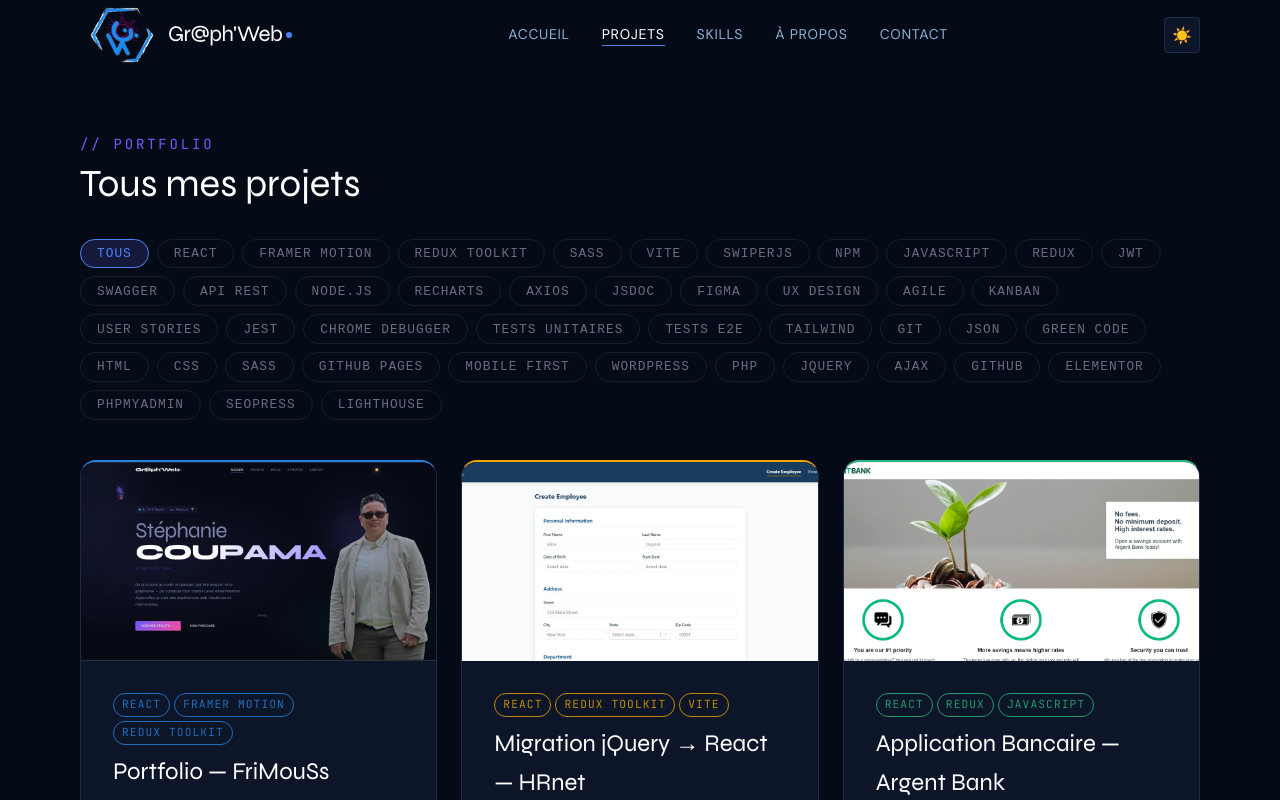
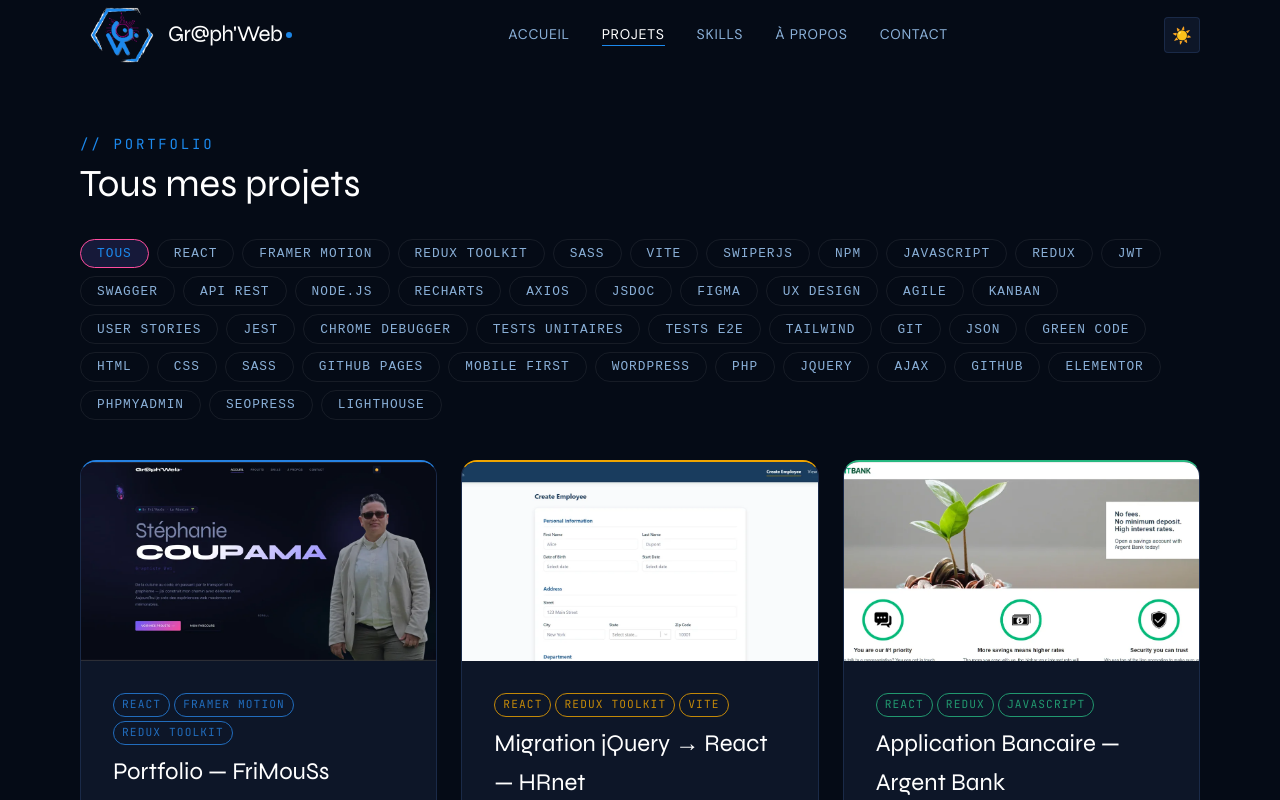
Before and after one commit to ByFrimouss/portfolio-react, a React (Vite) app: page /projects in a window 1280 px wide. Shown: the top 800 px of the page. Built offline with nearby package versions, Linux system fonts and the light colour scheme.

Commit message:
accessibility : contraste sur la page projets

```diff
--- a/src/pages/Projects.scss
+++ b/src/pages/Projects.scss
@@ -1,3 +1,5 @@
+@use "../styles/variables" as *;
+
 .projects-filters {
   display: flex;
   flex-wrap: wrap;
@@ -13,15 +15,15 @@
   border-radius: 9999px;
   border: 1px solid rgba(255, 255, 255, 0.07);
   background: transparent;
-  color: #6b6b82;
+  color: #8ab0d8;
   cursor: pointer;
   transition: all 0.2s ease;
 }
 .projects-filter-btn:hover,
 .projects-filter-btn.active {
   background: rgba(124, 107, 255, 0.15);
-  border-color: #4d82ff;
-  color: #4d82ff;
+  border-color: $color-secondary;
+  color: $color-primary;
 }
 .projects-grid {
   display: grid;
--- a/src/styles/main.scss
+++ b/src/styles/main.scss
@@ -61,7 +61,7 @@
   --color-surface: #0d1628;
   --color-border: rgba(106, 92, 255, 0.15);
 
-  --color-primary: #6a5cff;
+  --color-primary: #1c89ed;
   --color-secondary: #ff4d9e;
   --color-accent: #00e5ff;
 
@@ -88,7 +88,7 @@
   --color-surface: #ffffff;
   --color-border: rgba(106, 92, 255, 0.2);
 
-  --color-primary: #5146e8;
+  --color-primary: #1c89ed;
   --color-secondary: #e8307e;
   --color-accent: #0099cc;
 
@@ -180,7 +180,7 @@ button {
   font-size: $fs-small;
   letter-spacing: 0.2em;
   text-transform: uppercase;
-  color: var(--color-primary);
+  color: $color-primary;
   display: block;
   margin-bottom: $spacing-sm;
 }
--- a/src/styles/variables.scss
+++ b/src/styles/variables.scss
@@ -11,7 +11,7 @@ $color-bg-alt: #080f1e; // Sections alternées
 $color-surface: #0d1628; // Cartes / panneaux
 $color-border: rgba(101, 155, 255, 0.15); // Bordures teintées bleu
 
-$color-primary: #4d82ff; // Bleu-violet — accent principal
+$color-primary: #1c89ed; // Bleu — accent principal
 $color-secondary: #ff4d9e; // Rose vif — accent secondaire
 $color-accent: #00e5ff; // Cyan électrique — highlight
 
```
